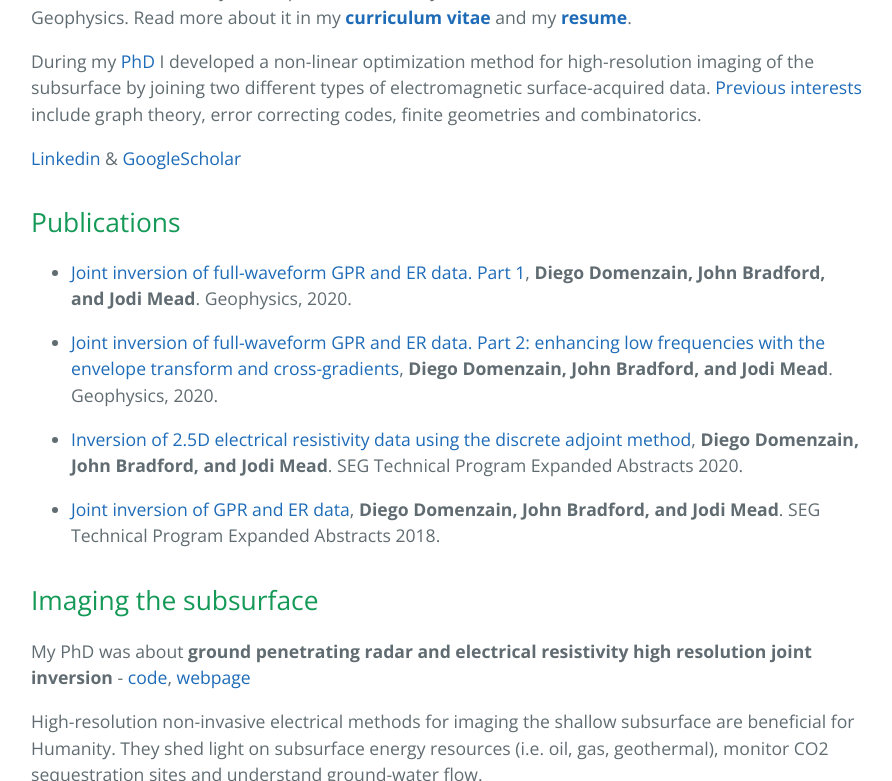
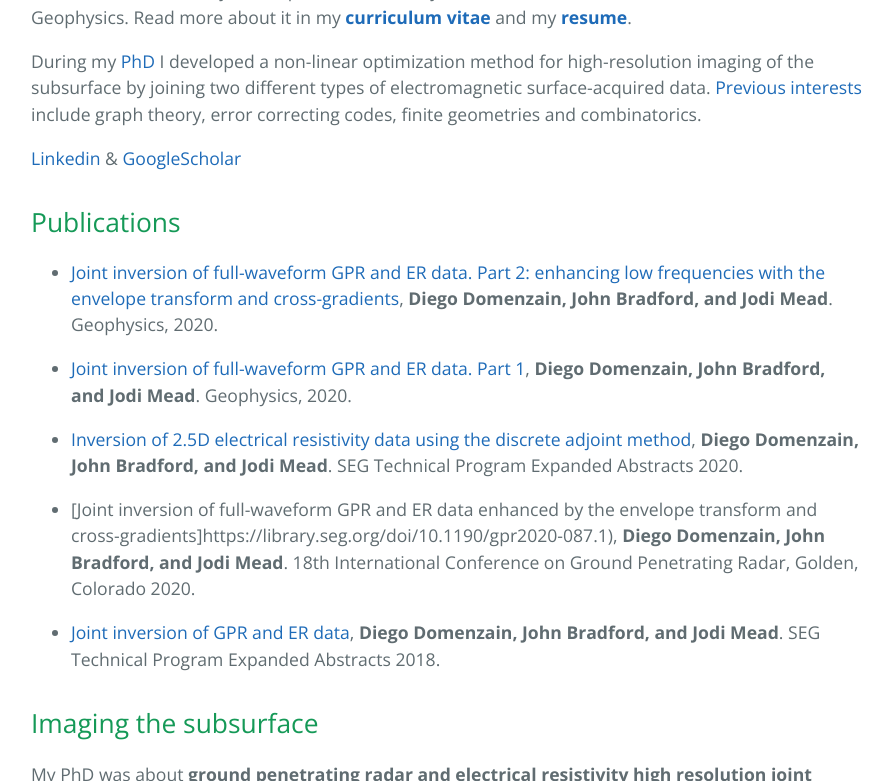
Before and after one commit to diegozain/diegozain.github.io, a Jekyll site: the page built from index.md, in a window 1280 px wide and 900 px high, scrolled down 570 px, cut to the strip 0-781 px from the top of the window. Shown: the whole strip, without its empty margins (193-1085 px from the left). Built offline with Jekyll 4.4.1, drawn with Linux system fonts in a browser that asks for light colours; our own code applies the rules of GitHub Pages for plain Markdown files.

Commit message:
gpr2020 pub

```diff
--- a/index.md
+++ b/index.md
@@ -14,11 +14,13 @@ During my [PhD](https://scholarworks.boisestate.edu/td/1642/) I developed a non-
 
 ## Publications
 
+* [Joint inversion of full-waveform GPR and ER data. Part 2: enhancing low frequencies with the envelope transform and cross-gradients](https://library.seg.org/doi/10.1190/geo2019-0755.1), __Diego Domenzain, John Bradford, and Jodi Mead__. Geophysics, 2020.
+
 * [Joint inversion of full-waveform GPR and ER data. Part 1](https://library.seg.org/doi/10.1190/geo2019-0754.1), __Diego Domenzain, John Bradford, and Jodi Mead__. Geophysics, 2020.
 
-* [Joint inversion of full-waveform GPR and ER data. Part 2: enhancing low frequencies with the envelope transform and cross-gradients](https://library.seg.org/doi/10.1190/geo2019-0755.1), __Diego Domenzain, John Bradford, and Jodi Mead__. Geophysics, 2020.
+* [Inversion of 2.5D electrical resistivity data using the discrete adjoint method](https://library.seg.org/doi/10.1190/segam2020-3417486.1), __Diego Domenzain, John Bradford, and Jodi Mead__. SEG Technical Program Expanded Abstracts 2020.
 
-* [Inversion of 2.5D electrical resistivity data using the discrete adjoint method](https://library.seg.org/doi/10.1190/segam2020-3417486.1), __Diego Domenzain, John Bradford, and Jodi Mead__. SEG Technical Program Expanded Abstracts 2020.
+* [Joint inversion of full-waveform GPR and ER data enhanced by the envelope transform and cross-gradients]https://library.seg.org/doi/10.1190/gpr2020-087.1), __Diego Domenzain, John Bradford, and Jodi Mead__. 18th International Conference on Ground Penetrating Radar, Golden, Colorado 2020.
 
 * [Joint inversion of GPR and ER data](https://library.seg.org/doi/10.1190/segam2018-2997794.1), __Diego Domenzain, John Bradford, and Jodi Mead__. SEG Technical Program Expanded Abstracts 2018.
 
```
